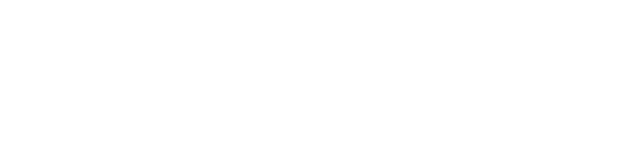
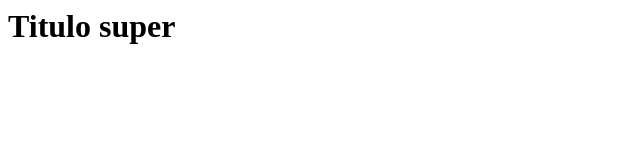
Before and after one commit to WinTux/EjemploExamen, a plain HTML site: page index.html in a window 1280 px wide. Shown: the whole page, without its empty margins (0-640 px from the left). Drawn offline with Linux system fonts and the light colour scheme.

Commit message:
Puse un titulo

```diff
--- a/index.html
+++ b/index.html
@@ -6,6 +6,6 @@
     <title>Document</title>
 </head>
 <body>
-
+    <h1>Titulo super</h1>
 </body>
 </html>
```
